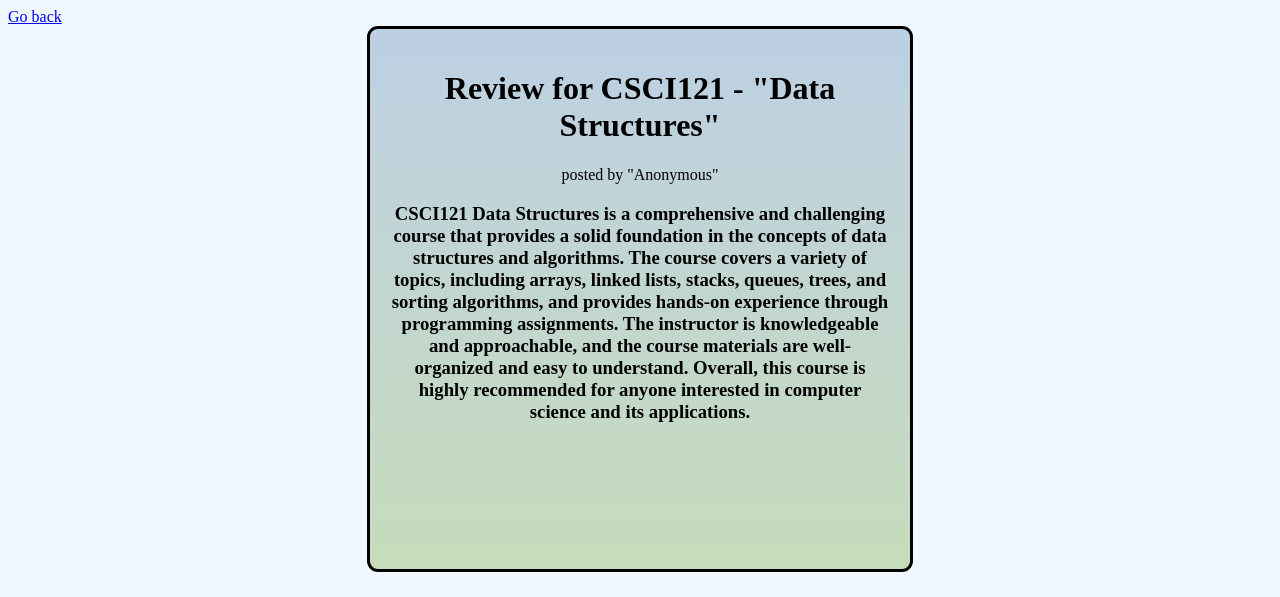
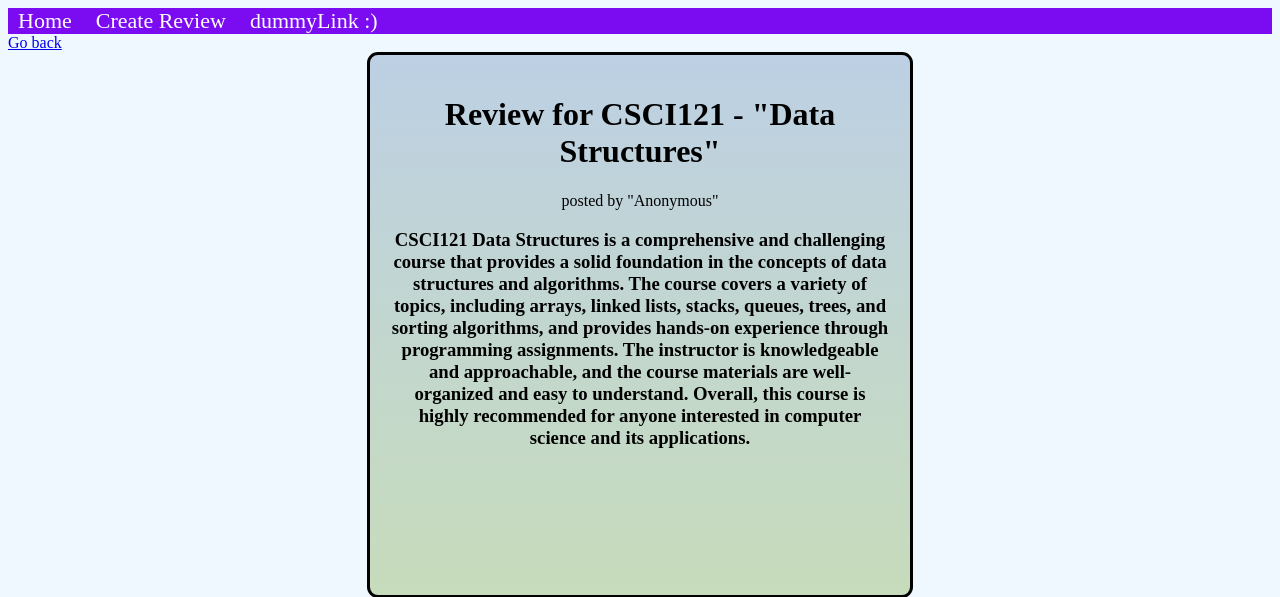
Before and after one commit to Levrk/CUcourses, a Django app: page /review/4/ in a window 1280 px wide. Shown: the top 597 px of the page. Run offline with Django 4.2, Linux system fonts and the light colour scheme; data comes from the database, SQL or seed files in the repository.

Commit message:
Initial push of nav Menu with old version of project

```diff
--- a/reviews/static/allStyles.css
+++ b/reviews/static/allStyles.css
@@ -49,3 +49,30 @@ table {
     font-size: large;
 
 }
+
+/*  Styling for the NAV Menu
+    #mainNav is the id
+    */
+
+#mainNav {
+    background: rgb(123, 12, 241);
+    color: rgb(0, 0, 0);
+
+}
+
+#mainNav ul{
+    padding: 0;
+    margin: 0;
+    list-style: 0;
+}
+#mainNav li{
+    display: inline;
+    padding: 5px 10px;
+
+}
+
+#mainNav a{
+    color:rgb(255, 255, 255);
+    text-decoration: none;
+    font-size: 22px;
+}
--- a/reviews/templates/reviews/Review_form.html
+++ b/reviews/templates/reviews/Review_form.html
@@ -1,3 +1,7 @@
+<header>
+    {% include "./navMenu.html" %}
+</header>
+
 <h1> New Review </h1>
 {% load static %}
 <link rel="stylesheet"  type="text/css" href="{% static 'allStyles.css' %}">
--- a/reviews/templates/reviews/allReviews.html
+++ b/reviews/templates/reviews/allReviews.html
@@ -1,3 +1,7 @@
+<header>
+    {% include "./navMenu.html" %}
+</header>
+
 <html>
     {% load static %}
 <link rel="stylesheet"  type="text/css" href="{% static 'allStyles.css' %}">
--- /dev/null
+++ b/reviews/templates/reviews/navMenu.html
@@ -0,0 +1,30 @@
+<!--
+<!DOCTYPE html>
+<head>
+
+</head>
+
+<body>
+    <div class="container ">
+        <header>
+            -->
+            <head>
+                <link rel="stylesheet" type="text/css" href="{%static 'allStyles.css' %">
+              </head>
+
+            <nav id = "mainNav">
+                <ul>
+                    <li><a href="{% url 'reviews' %}">Home</a></li>
+                    <li><a href="{% url 'create-review' %}">Create Review</a></li>
+                    <li><a href='#'> dummyLink :)</a></li>
+                </ul>
+            </nav>
+            <!---
+
+        </header>
+
+
+    </div>
+
+</body>
+-->
--- a/reviews/templates/reviews/reviewDetails.html
+++ b/reviews/templates/reviews/reviewDetails.html
@@ -1,3 +1,7 @@
+<header>
+    {% include "./navMenu.html" %}
+</header>
+
 <a href="{{request.META.HTTP_REFERER}}">Go back</a>
 <html>
 <head>
```
Also changed, not shown: 1 other file.
